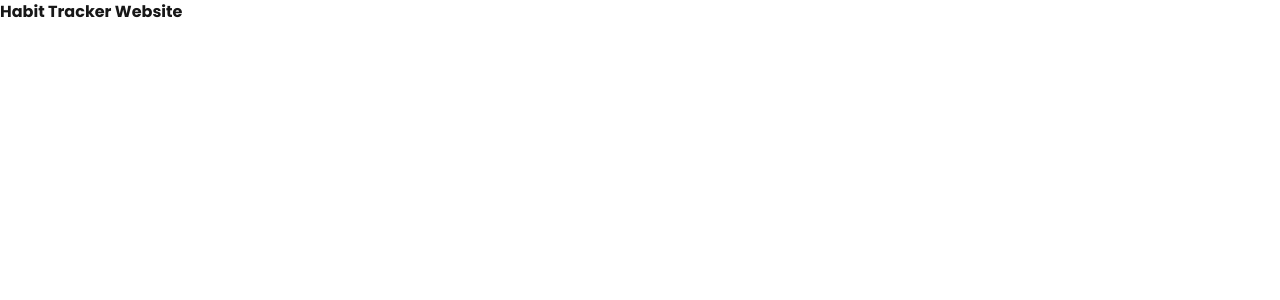
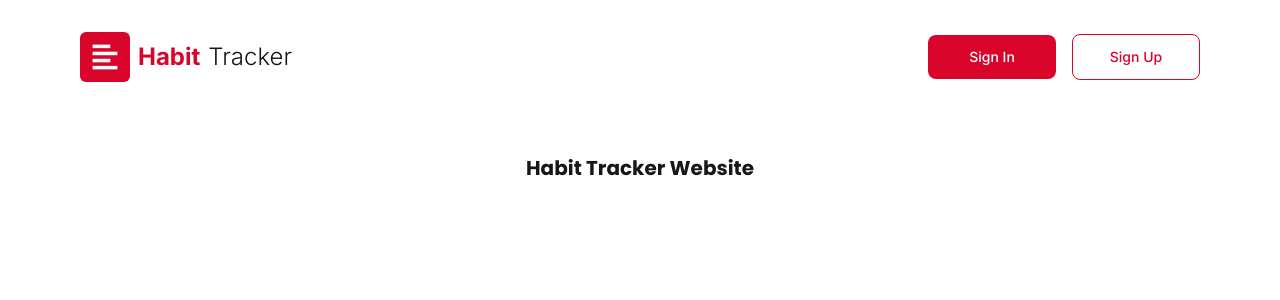
Before and after one commit to chauhanunnati/habit-tracker, a Next.js app: page / in a window 1280 px wide. Shown: the top 300 px of the page. Built offline with nearby package versions, Linux system fonts and the light colour scheme.

Commit message:
first commit

```diff
--- a/app/page.tsx
+++ b/app/page.tsx
@@ -1,7 +1,11 @@
+import React from "react";
+import Navbar from "./mainPageComponents/Navbar"; // Corrected path
+
 export default function Home() {
   return (
     <div>
-      <h1 className="font-poppins font-bold text">Habit Tracker Website</h1>
+      <Navbar />
+      <h1 className="font-poppins font-bold text-xl text-center mt-10">Habit Tracker Website</h1>
     </div>
   );
 }
```
